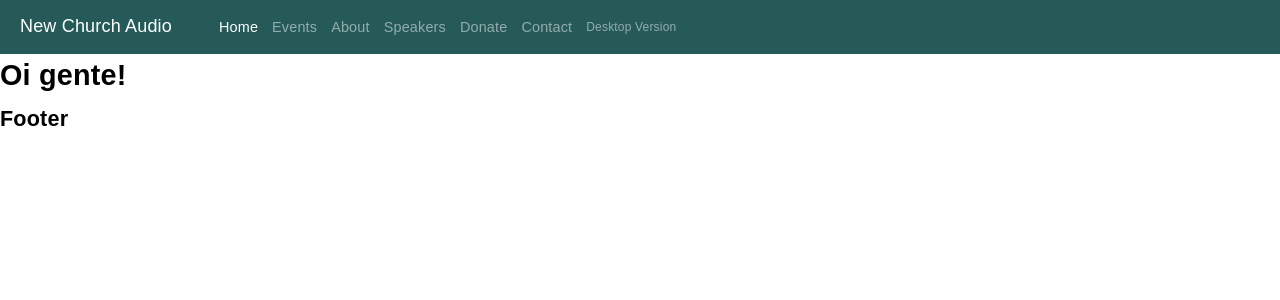
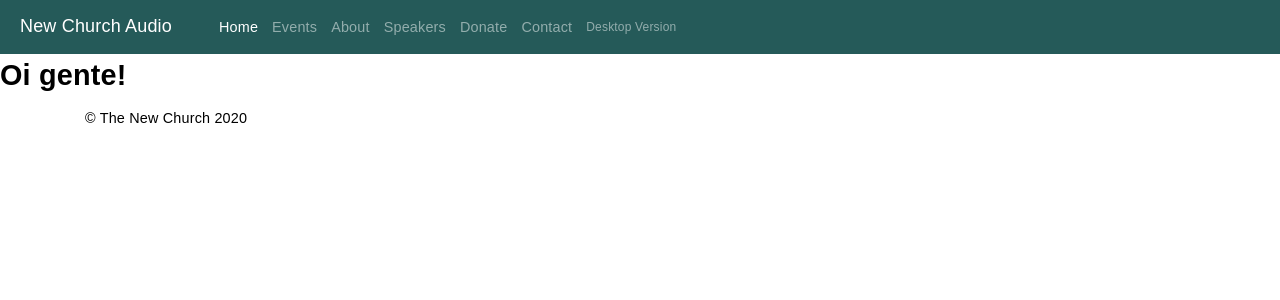
Before and after one commit to jonathanpereira/nca-react, a React (Create React App) app: page / in a window 1280 px wide. Shown: the top 300 px of the page. Built offline with nearby package versions, Linux system fonts and the light colour scheme.

Commit message:
feat: implement the html and css for the footer

```diff
--- a/src/components/Footer/index.js
+++ b/src/components/Footer/index.js
@@ -1,5 +1,15 @@
-import React from "react";
+import React from 'react'
 
-const Footer = () => <h2>Footer</h2>;
+import Style from './style.module.scss'
 
-export default Footer;
+const Footer = () => {
+  const currentData = new Date()
+
+  return (
+    <footer className="container">
+      <p>© The New Church {currentData.getFullYear()}</p>
+    </footer>
+  )
+}
+
+export default Footer
--- a/src/stylesheets/global.scss
+++ b/src/stylesheets/global.scss
@@ -67,3 +67,12 @@ body {
   width: 100%;
   min-height: 100%;
 }
+
+.container {
+  width: 100%;
+  max-width: 1140px;
+  padding-right: 15px;
+  padding-left: 15px;
+  margin-right: auto;
+  margin-left: auto;
+}
```
